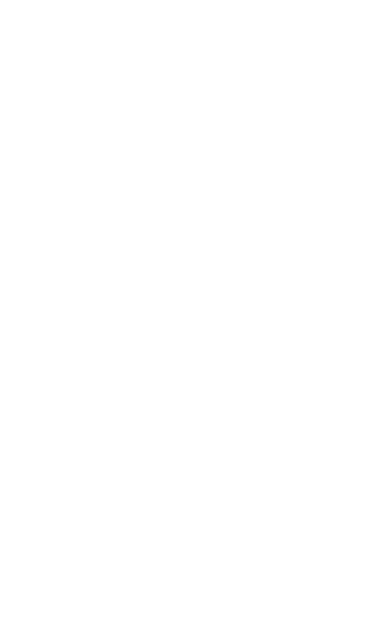
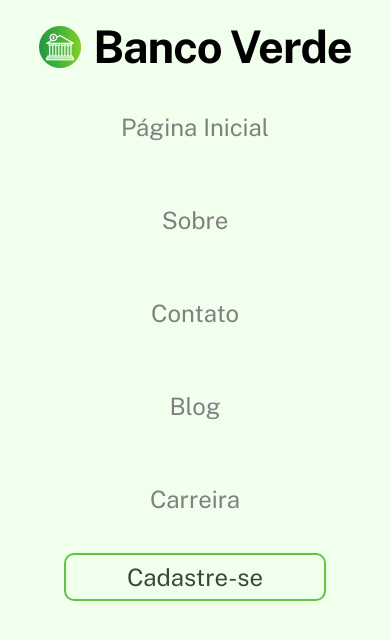
Before and after one commit to Thiago04Henrique/Treinos, a plain HTML site: page VSCode/CSS/Treinos/Treino 3/index.html in a window 390 px wide. Drawn offline with nearby package versions, Linux system fonts and the light colour scheme.

Commit message:
Exercício menu com flexbox

```diff
--- a/VSCode/CSS/Treinos/Treino 3/index.html
+++ b/VSCode/CSS/Treinos/Treino 3/index.html
@@ -1,11 +1,47 @@
 <!DOCTYPE html>
 <html lang="en">
+
 <head>
     <meta charset="UTF-8">
     <meta name="viewport" content="width=device-width, initial-scale=1.0">
-    <title>Menu com Flex</title>
+    <title>Banco Verde</title>
+    <link rel="stylesheet" href="style.css">
+    <link rel="preconnect" href="https://fonts.googleapis.com">
+    <link rel="preconnect" href="https://fonts.gstatic.com" crossorigin>
+    <link href="https://fonts.googleapis.com/css2?family=Manrope:wght@200..800&family=Public+Sans:ital,wght@0,100..900;1,100..900&display=swap" rel="stylesheet">
+    <link rel="icon" href="imagens/logo.png" type="image/png">
+
 </head>
+
 <body>
+    <header>
+        <div class="logo-container">
+            <img src="imagens/logo.png" alt="thebank-logo">
+            <span class="logo-texto">Banco Verde</span>
+        </div>
+        <nav>
+            <ul>
+                <li><a href="#">Página Inicial</a></li>
+                <li><a href="#">Sobre</a></li>
+                <li><a href="#">Contato</a></li>
+                <li><a href="#">Blog</a></li>
+                <li><a href="#">Carreira</a></li>
+            </ul>
 
+            <a class="btn-cadastre-se" href="#">Cadastre-se</a>
+        </nav>
+    </header>
+
+    <script>
+        const links = document.querySelectorAll('a');
+
+        links.forEach(link => {
+            link.addEventListener('click', (event) => {
+                event.preventDefault();
+                alert("Desculpe, página em manutenção!😓⛔🛠️");
+            });
+        });
+    </script>
 </body>
+
 </html>
--- a/VSCode/CSS/Treinos/Treino 3/style.css
+++ b/VSCode/CSS/Treinos/Treino 3/style.css
@@ -1,99 +1,124 @@
-/* Reset básico */
 * {
     margin: 0;
     padding: 0;
     box-sizing: border-box;
-    font-family: 'Public Sans', sans-serif; /* Conforme Figma */
 }
 
 body {
-    background-color: #f4f4f4;
+    font-family: 'Public Sans', sans-serif;
+    background-color: #f1ffed;
 }
 
-.header {
-    background-color: #fff;
+ul {
+    list-style: none;
+}
+
+a {
+    text-decoration: none;
+}
+
+header {
     display: flex;
     justify-content: space-between;
     align-items: center;
-    padding: 20px 5%;
-    box-shadow: 0 2px 5px rgba(0,0,0,0.1);
+    padding: 20px;
 }
 
-/* Logo */
-.logo img {
-    height: 40px; /* Ajuste conforme necessário */
+.logo-container {
+    display: flex;
+    align-items: center;
+    gap: 10px;
 }
 
-/* Menu de Links */
-.menu ul {
-    display: flex;
-    list-style: none;
-    gap: 20px;
+.logo-texto {
+    font-weight: 700;
+    font-size: 35px;
+    color: #000;
+    letter-spacing: -1px;
 }
 
-.menu ul li a {
-    text-decoration: none;
-    color: #333;
-    font-size: 15px; /* Conforme Figma */
-    padding: 10px 15px;
-    transition: 0.3s;
-    display: block;
+nav {
+    display: flex;
+    align-items: center;
+    gap: 30px;
 }
 
-/* Efeito de Hover e Seção Ativa */
-.menu ul li a:hover,
-.menu ul li a.active {
-    background-color: #62c344; /* Verde do Figma */
-    color: #fff;
-    border-radius: 4px;
+nav ul {
+    display: flex;
+    align-items: center;
+    gap: 25px;
 }
 
-/* Botão Cadastre-se */
-.btn-cadastro {
-    background-color: #62c344;
-    color: #fff;
-    text-decoration: none;
+nav ul li a {
+    color: gray;
+    font-size: 18px;
     padding: 10px 25px;
-    border-radius: 8px;
-    font-size: 15px;
+    border-radius: 0px;
     transition: 0.3s;
 }
 
-.btn-cadastro:hover {
-    background-color: #4ea835;
+nav ul li a:hover {
+    background-color: #62c344;
+    color: #f1ffed;
 }
 
-/* Responsividade - Mobile */
+.btn-cadastre-se {
+    color: #394934;
+    border: 2px solid #62c344;
+    border-radius: 10px;
+    padding: 8px 20px;
+    font-size: 18px;
+    transition: 0.3s;
+}
+
+.btn-cadastre-se:hover {
+    background-color: #62c344;
+    color: #f1ffed;
+    cursor: pointer;
+}
+
+.btn-cadastre-se:active {
+    transform: scale(0.90);
+}
+
 @media (max-width: 768px) {
-    .header {
-        flex-direction: column;
-        padding: 30px;
+    .logo-texto {
+        font-size: 45px;
     }
 
-    .menu {
-        margin: 30px 0;
+    nav ul {
+        display: flex;
+        flex-direction: column;
+        width: 100%;
+        gap: 45px;
+    }
+
+    nav ul li a {
+        display: inline-block;
+        font-size: 24px;
+        padding: 10px 30px;
+        width: 75%;
+        margin: 0 auto;
+    }
+
+    .btn-cadastre-se {
+        font-size: 24px;
+        width: 75%;
+        text-align: center;
+    }
+
+    header {
+        flex-direction: column;
+        gap: 30px;
+    }
+
+    nav {
+        flex-direction: column;
         width: 100%;
     }
 
-    .menu ul {
-        flex-direction: column;
-        align-items: center;
-        width: 100%;
-    }
-
-    .menu ul li {
+    nav ul li {
         width: 100%;
         text-align: center;
     }
-
-    .menu ul li a {
-        font-size: 24px; /* Ajustado para visual mobile */
-        padding: 15px;
-    }
-
-    .actions {
-        width: 100%;
-        display: flex;
-        justify-content: center;
-    }
 }
```
